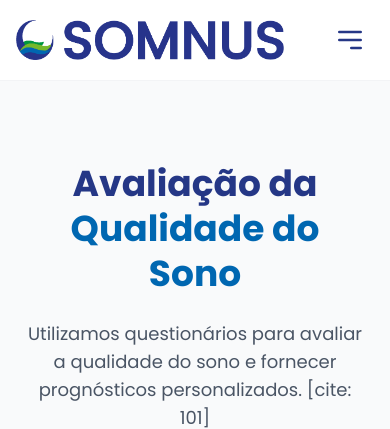
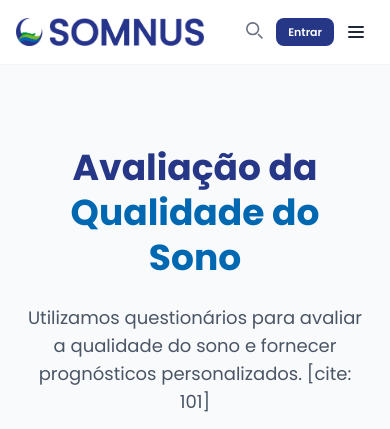
Before and after one commit to PedroBittencourtCosta/Somnus, a Django app: page / in a window 390 px wide. Shown: the top 429 px of the page. Run offline with Django 5.2, Linux system fonts and the light colour scheme; some libraries are stand-ins or nearby versions.

Commit message:
fix: ajustando os icones da navbar

```diff
--- a/theme/static/css/dist/styles.css
+++ b/theme/static/css/dist/styles.css
@@ -1231,11 +1231,20 @@
   .h-6 {
     height: calc(var(--spacing) * 6);
   }
+  .h-7 {
+    height: calc(var(--spacing) * 7);
+  }
   .h-8 {
     height: calc(var(--spacing) * 8);
   }
+  .h-9 {
+    height: calc(var(--spacing) * 9);
+  }
   .h-10 {
     height: calc(var(--spacing) * 10);
+  }
+  .h-16 {
+    height: calc(var(--spacing) * 16);
   }
   .h-20 {
     height: calc(var(--spacing) * 20);
@@ -1322,6 +1331,12 @@
   }
   .w-5 {
     width: calc(var(--spacing) * 5);
+  }
+  .w-6 {
+    width: calc(var(--spacing) * 6);
+  }
+  .w-7 {
+    width: calc(var(--spacing) * 7);
   }
   .w-8 {
     width: calc(var(--spacing) * 8);
@@ -1472,6 +1487,9 @@
   .justify-start {
     justify-content: flex-start;
   }
+  .gap-1 {
+    gap: calc(var(--spacing) * 1);
+  }
   .gap-8 {
     gap: calc(var(--spacing) * 8);
   }
@@ -1762,6 +1780,9 @@
   .px-2 {
     padding-inline: calc(var(--spacing) * 2);
   }
+  .px-3 {
+    padding-inline: calc(var(--spacing) * 3);
+  }
   .px-4 {
     padding-inline: calc(var(--spacing) * 4);
   }
@@ -1779,6 +1800,9 @@
   }
   .px-12 {
     padding-inline: calc(var(--spacing) * 12);
+  }
+  .py-1\.5 {
+    padding-block: calc(var(--spacing) * 1.5);
   }
   .py-2 {
     padding-block: calc(var(--spacing) * 2);
@@ -1863,6 +1887,10 @@
     font-size: var(--text-xl);
     line-height: var(--tw-leading, var(--text-xl--line-height));
   }
+  .text-xs {
+    font-size: var(--text-xs);
+    line-height: var(--tw-leading, var(--text-xs--line-height));
+  }
   .apexcharts-datalabels {
     .apexcharts-canvas & .apexcharts-text.apexcharts-pie-label {
       font-size: 0.75rem,[object Object] !important;
@@ -1912,6 +1940,9 @@
   .text-\[10px\] {
     font-size: 10px;
   }
+  .text-\[11px\] {
+    font-size: 11px;
+  }
   .leading-6 {
     --tw-leading: calc(var(--spacing) * 6);
     line-height: calc(var(--spacing) * 6);
@@ -1944,6 +1975,9 @@
     --tw-tracking: var(--tracking-widest);
     letter-spacing: var(--tracking-widest);
   }
+  .whitespace-nowrap {
+    white-space: nowrap;
+  }
   .datatable-sorter {
     .datatable-wrapper .datatable-table thead th & {
       text-transform: uppercase;
@@ -1976,6 +2010,9 @@
   }
   .text-gray-600 {
     color: var(--color-gray-600);
+  }
+  .text-gray-800 {
+    color: var(--color-gray-800);
   }
   .text-gray-900 {
     color: var(--color-gray-900);
@@ -2164,6 +2201,11 @@
   .md\:h-12 {
     @media (width >= 48rem) {
       height: calc(var(--spacing) * 12);
+    }
+  }
+  .md\:h-20 {
+    @media (width >= 48rem) {
+      height: calc(var(--spacing) * 20);
     }
   }
   .md\:grid-cols-4 {
--- a/theme/templates/partials/_navbar.html
+++ b/theme/templates/partials/_navbar.html
@@ -1,11 +1,11 @@
 {% load static %}
 <nav class="bg-white border-b border-gray-100 font-poppins sticky top-0 z-50">
     <div class="max-w-7xl mx-auto px-4 sm:px-6 lg:px-8">
-        <div class="flex justify-between items-center h-20">
+        <div class="flex justify-between items-center h-16 md:h-20">
 
             <div class="flex-shrink-0 flex items-center">
-                <a href="/">
-                    <img src="{% static 'images/Marca - Sonmus.png' %}" alt="Logo Somnus" class="h-10 md:h-12 w-auto">
+                <a href="/" class="flex items-center">
+                    <img src="{% static 'images/Marca - Sonmus.png' %}" alt="Logo Somnus" class="h-7 w-auto md:h-12 transition-all">
                 </a>
             </div>
 
@@ -23,10 +23,20 @@
                 </a>
             </div>
 
-            <div class="md:hidden flex items-center">
-                <button type="button" class="text-somnus-blue-deep p-2 focus:outline-none">
-                    <svg class="h-8 w-8" fill="none" stroke="currentColor" viewBox="0 0 24 24">
-                        <path stroke-linecap="round" stroke-linejoin="round" stroke-width="2" d="M4 6h16M4 12h16m-7 6h7"/>
+            <div class="md:hidden flex items-center gap-1">
+                <button type="button" class="p-1.5 text-gray-500 hover:bg-gray-100 rounded-full transition">
+                    <svg class="w-5 h-5" fill="none" stroke="currentColor" viewBox="0 0 24 24">
+                        <path stroke-linecap="round" stroke-linejoin="round" stroke-width="2" d="m19 19-4-4m0-7A7 7 0 1 1 1 8a7 7 0 0 1 14 0Z"/>
+                    </svg>
+                </button>
+
+                <a href="#" class="bg-somnus-blue-deep text-white px-3 py-1.5 rounded-lg font-semibold text-[11px] hover:bg-somnus-blue-inst transition whitespace-nowrap">
+                    Entrar
+                </a>
+
+                <button data-collapse-toggle="mobile-menu" type="button" class="inline-flex items-center p-1.5 text-gray-500 rounded-lg hover:bg-gray-100 focus:outline-none">
+                    <svg class="w-6 h-6 text-gray-800" aria-hidden="true" xmlns="http://www.w3.org/2000/svg" fill="none" viewBox="0 0 24 24">
+                        <path stroke="currentColor" stroke-linecap="round" stroke-width="2" d="M5 7h14M5 12h14M5 17h14"/>
                     </svg>
                 </button>
             </div>
```
